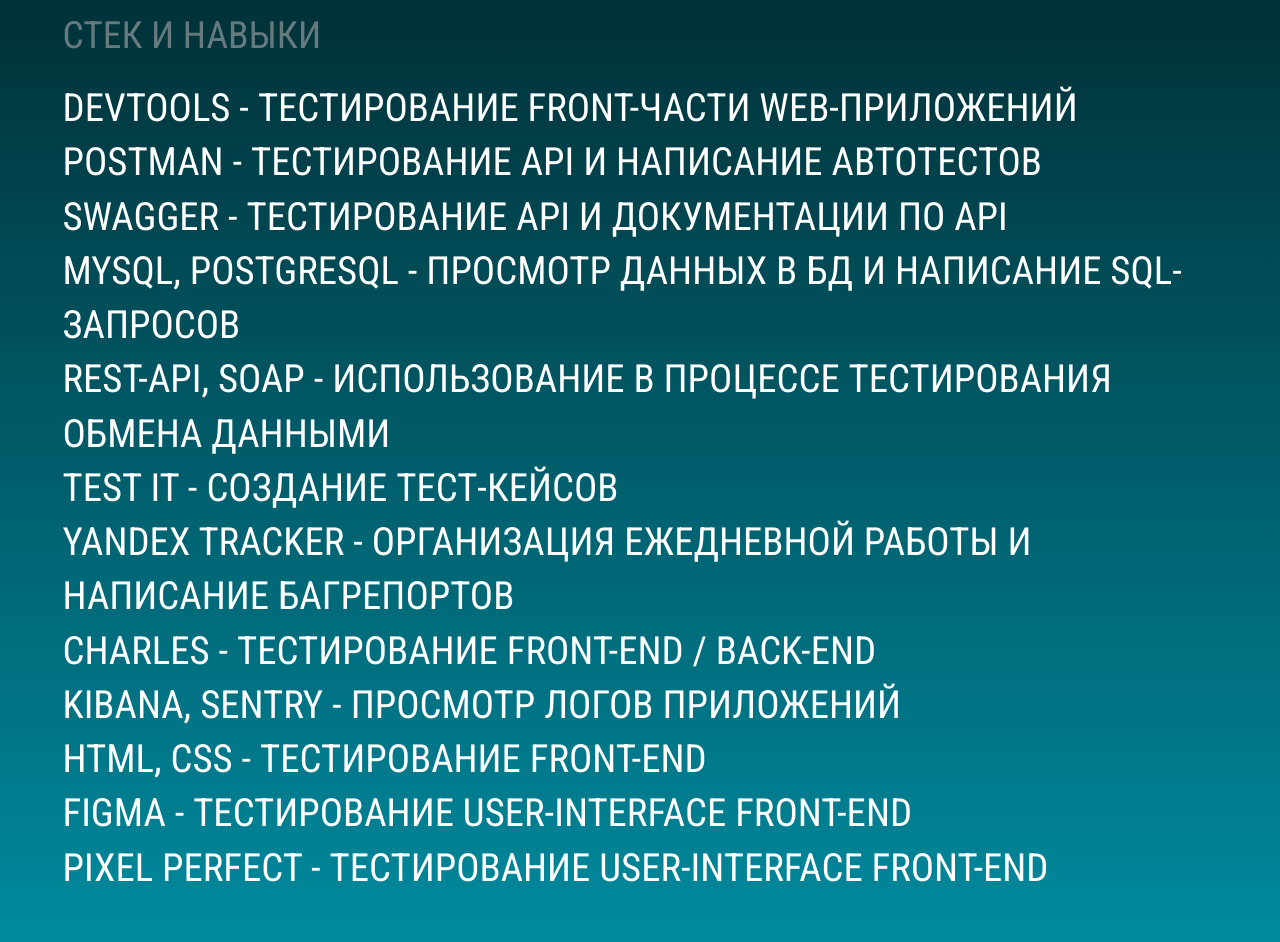
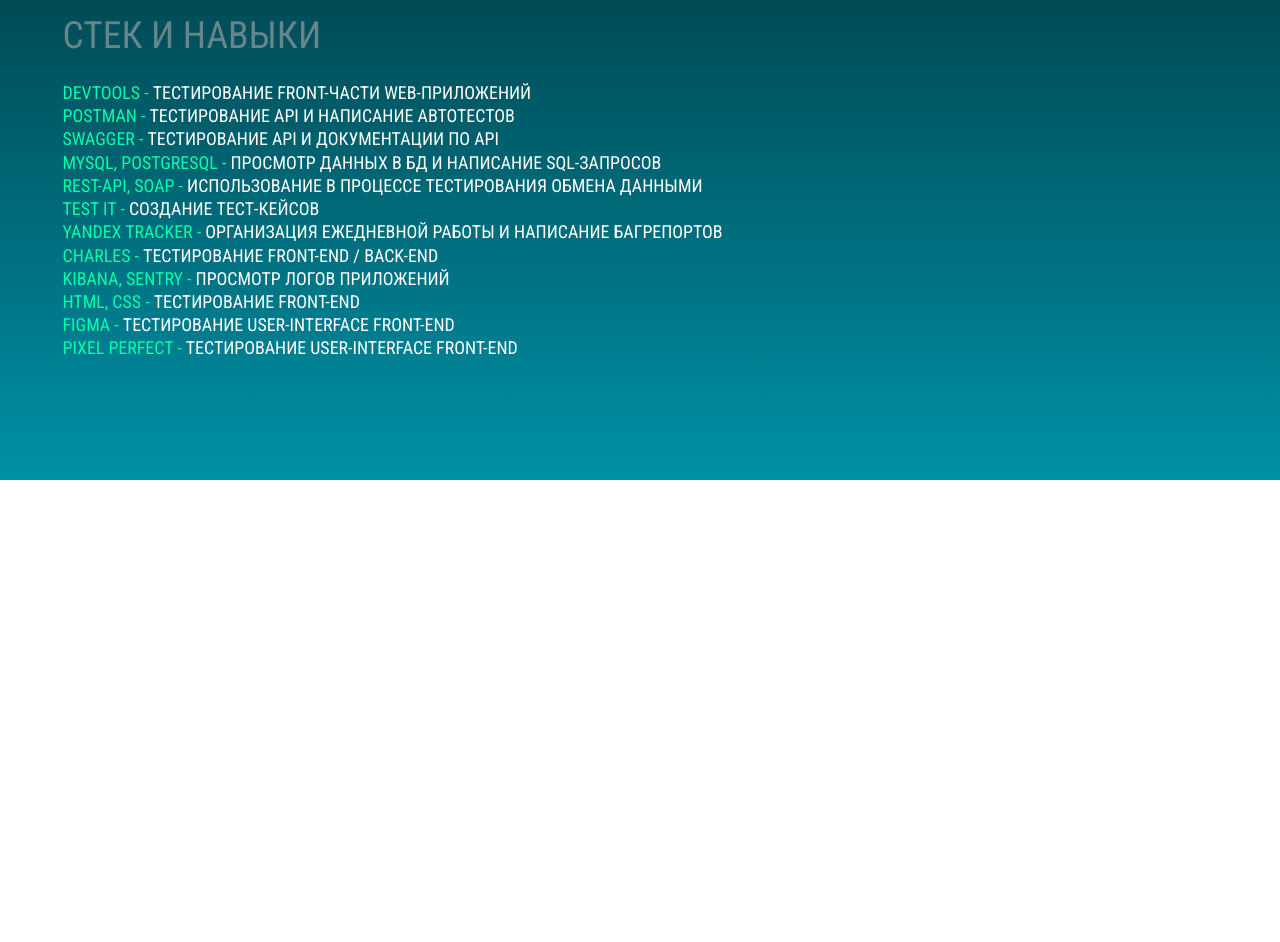
Before and after one commit to alexandr-ivanov-qa/alexandr-ivanov-qa.github.io, a plain HTML site: page index.html in a window 1280 px wide. Shown: the part 520-1462 px from the top of the page. After the commit the page ends 1000 px from the top, so only its background shows below. Drawn offline with Linux system fonts and the light colour scheme.

Commit message:
Add files via upload

```diff
--- a/index.html
+++ b/index.html
@@ -34,18 +34,42 @@
 
     <div class="block">
       <div class="block-title">Стек и навыки</div>
-      <div class="entry">DevTools  -  тестирование front-части web-приложений</div>
-      <div class="entry">Postman  -  тестирование API и написание автотестов</div>
-      <div class="entry">Swagger  -  тестирование API и документации по API</div>
-      <div class="entry">MySQL, PostgreSQL  -  Просмотр данных в БД и написание SQL-запросов</div>
-      <div class="entry">REST-API, SOAP  -  Использование в процессе тестирования обмена данными</div>
-      <div class="entry">Test IT  -  создание тест-кейсов</div>
-      <div class="entry">Yandex Tracker  -  Организация ежедневной работы и написание багрепортов</div>
-      <div class="entry">Charles  -  Тестирование front-end / back-end</div>
-      <div class="entry">Kibana, Sentry  -  Просмотр логов приложений</div>
-      <div class="entry">HTML, CSS  -  Тестирование front-end</div>
-      <div class="entry">Figma  -  Тестирование user-interface front-end</div>
-      <div class="entry">Pixel perfect  -  Тестирование user-interface front-end</div>
+      <p> <span class="color-green">DevTools - </span>
+          <span class="color-white">тестирование front-части web-приложений</span>
+        </p>
+        <p> <span class="color-green">Postman - </span>
+          <span class="color-white">тестирование API и написание автотестов</span>
+        </p>
+        <p> <span class="color-green">Swagger - </span>
+          <span class="color-white">тестирование API и документации по API</span>
+        </p>
+        <p> <span class="color-green">MySQL, PostgreSQL - </span>
+          <span class="color-white">Просмотр данных в БД и написание SQL-запросов</span>
+        </p>
+         <p> <span class="color-green">REST-API, SOAP - </span>
+          <span class="color-white">Использование в процессе тестирования обмена данными</span>
+        </p>
+         <p> <span class="color-green">Test IT - </span>
+          <span class="color-white">Создание тест-кейсов</span>
+        </p>
+        <p> <span class="color-green">Yandex Tracker - </span>
+          <span class="color-white">Организация ежедневной работы и написание багрепортов</span>
+        </p>
+        <p> <span class="color-green">Charles - </span>
+          <span class="color-white">Тестирование front-end / back-end</span>
+        </p>
+        <p> <span class="color-green">Kibana, Sentry - </span>
+          <span class="color-white">Просмотр логов приложений</span>
+        </p>
+        <p> <span class="color-green">HTML, CSS - </span>
+          <span class="color-white">Тестирование front-end</span>
+        </p>
+        <p> <span class="color-green">Figma - </span>
+          <span class="color-white">Тестирование user-interface front-end</span>
+        </p>
+        <p> <span class="color-green">Pixel perfect - </span>
+          <span class="color-white">Тестирование user-interface front-end</span>
+        </p>
       </div>
     </div>
   </body>
--- a/style.css
+++ b/style.css
@@ -29,6 +29,18 @@ body {
 
 }
 
+.color-green {
+  color: #00ffa8;
+  line-height: 1.814vw;
+  font-size: 1.4vw;
+}
+
+.color-white {
+  color: white;
+  line-height: 1.814vw;
+  font-size: 1.4vw;
+}
+
 
 .name {
   font-size: 8.778vw;
@@ -42,7 +54,7 @@ body {
 .block-title {
   color: rgba(170, 170, 170, 0.6);
   line-height: 5.208vw;
-  font-size: 4.440vw;
+  font-size: 4.444vw;
   margin-bottom: 1.333vw;
 }
 
@@ -51,7 +63,13 @@ body {
   font-size: 3.667vw;
   margin-bottom: 1.667vw;
 }
-
+.shadowbox {
+  width: 15em;
+  border: 1px solid #333;
+  box-shadow: 8px 8px 5px #444;
+  padding: 8px 12px;
+  background-image: linear-gradient(180deg, #fff, #ddd 40%, #ccc);
+}
 a {
   text-decoration: none;
   color: var(--text-color);
```
